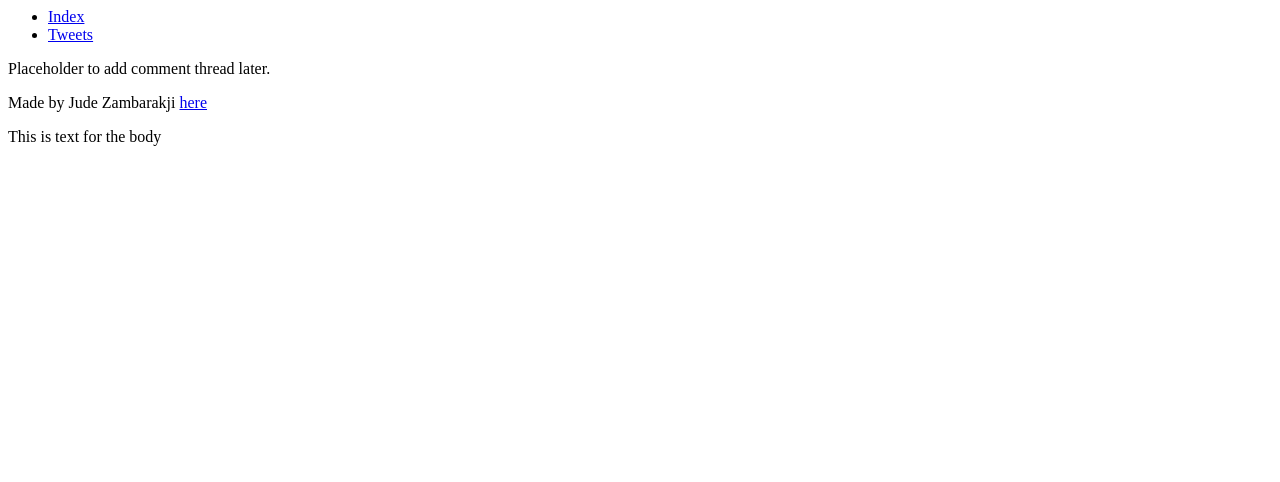
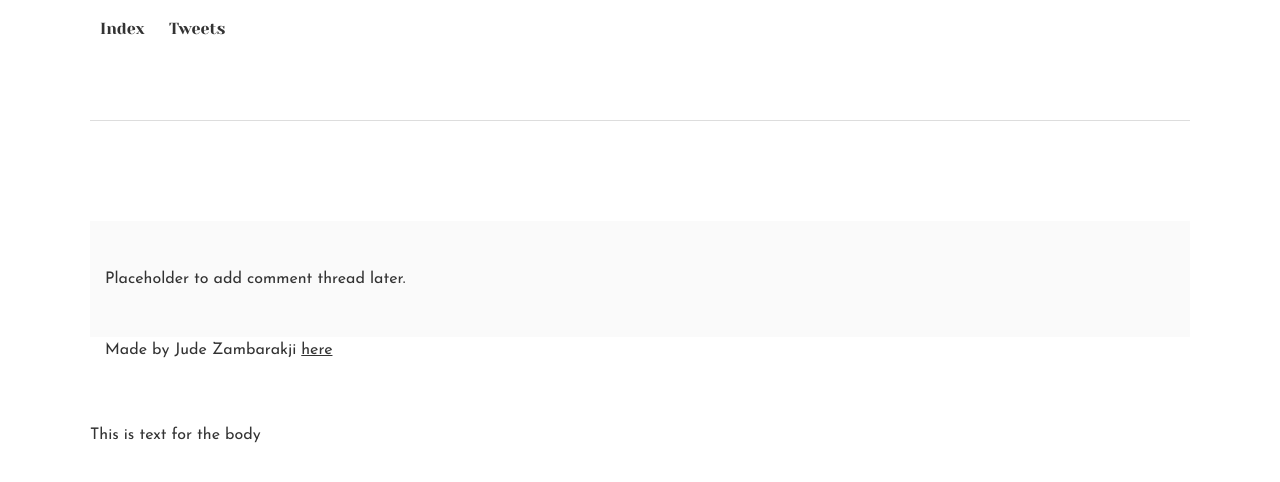
Before and after one commit to judezambarakji/My_First_Portfolio, a plain HTML site: page base_index.html in a window 1280 px wide. Drawn offline with Linux system fonts and the light colour scheme.

Commit message:
Add css stylesheets to HTML files

```diff
--- a/base_index.html
+++ b/base_index.html
@@ -2,6 +2,8 @@
 <!DOCTYPE html>
 <head>
     <title> My_First_Portfolio_Website </title>
+    <link href="base.css" rel="stylesheet">
+    <link href="styles.css" rel="stylesheet">
 </head>
 <body>
     <header>
```
Also changed, not shown: index.html (+2 -0 lines), tweets.html (+2 -0 lines).
